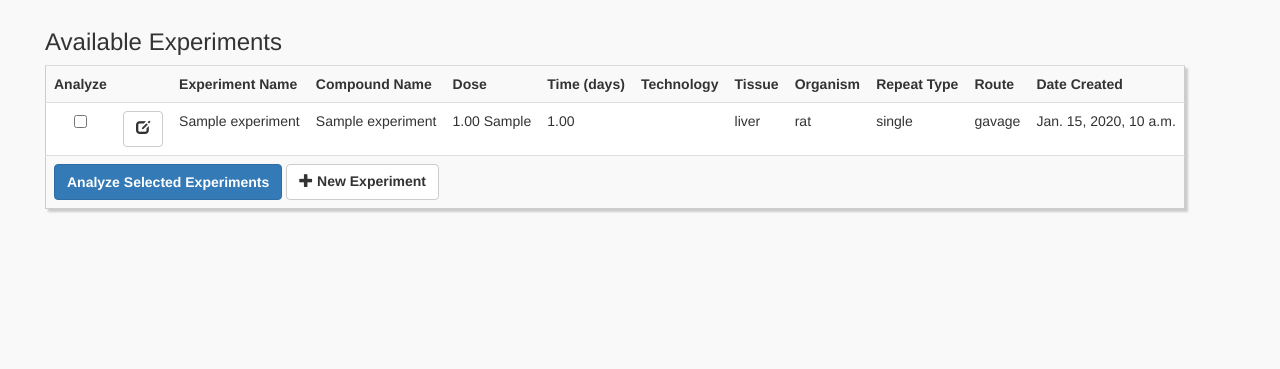
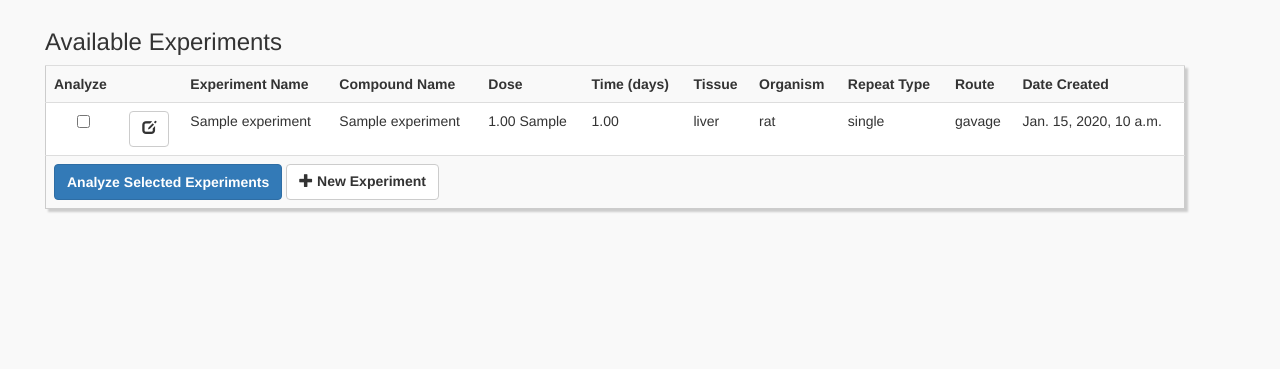
Before and after one commit to IndianaBiosciences/toxapp, a Django app: page /experiments/ in a window 1280 px wide. Shown: the part 51-420 px from the top of the page. Run offline with Django 3.2, Linux system fonts and the light colour scheme; tables that the repository leaves empty hold one stand-in row (values such as "Sample post"); parts of the project's set-up code (start-up, migrations or seed data) failed here and were passed over; some libraries are stand-ins or nearby versions.

Commit message:
Fixed bugs related to views having deprecated "tech_detail" field in the template files. Added GenFoldFactorTest case with details to create experiments, upload samples, and generate fold factors based on the standard process.

```diff
--- a/tp/templates/experiments_list.html
+++ b/tp/templates/experiments_list.html
@@ -13,7 +13,6 @@
         <th>Compound Name</th>
         <th>Dose</th>
         <th>Time (days)</th>
-        <th>Technology</th>
         <th>Tissue</th>
         <th>Organism</th>
         <th>Repeat Type</th>
@@ -29,7 +28,6 @@
           <td>{{ exp.compound_name }}</td>
           <td>{{ exp.dose }} {{ exp.dose_unit }}</td>
           <td>{{ exp.time }}</td>
-          <td>{{ exp.tech_detail }}</td>
           <td>{{ exp.tissue }}</td>
           <td>{{ exp.organism }}</td>
           <td>{{ exp.single_repeat_type }}</td>
--- a/tp/views.py
+++ b/tp/views.py
@@ -301,7 +301,7 @@ class ExperimentCreate(ExperimentSuccessURLMixin, CreateView):
             logger.error('Retrieved prior experiment ID %s', last_exp_id)
             last_exp = Experiment.objects.get(pk=last_exp_id)
             # TODO - remove experiment name assuming that this will be prepopulated by other meta data
-            fields = ['experiment_name', 'tech', 'tech_detail', 'study_id', 'compound_name', 'dose', 'dose_unit', 'time', 'tissue',
+            fields = ['experiment_name', 'tech', 'study_id', 'compound_name', 'dose', 'dose_unit', 'time', 'tissue',
                       'organism', 'strain', 'gender', 'single_repeat_type', 'route', 'source']
             for f in fields:
                 initial[f] = getattr(last_exp, f)
```
Also changed, not shown: tests/data/GenFoldFactorTest1/Readme.md (added).
